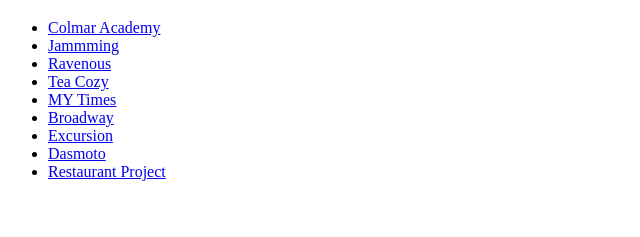
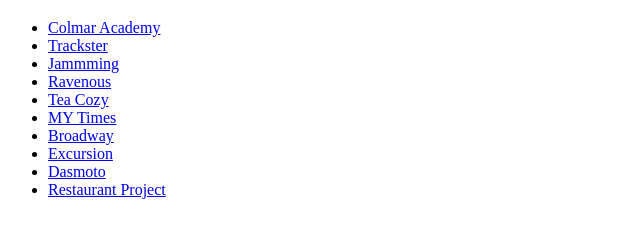
Before and after one commit to hobbes179/hobbes179.github.io, a plain HTML site: page index.html in a window 1280 px wide. Shown: the part 61-298 px from the top of the page, without its empty margins (0-640 px from the left). Drawn offline with Linux system fonts and the light colour scheme.

Commit message:
add trackster

```diff
--- a/index.html
+++ b/index.html
@@ -8,6 +8,7 @@
     <h1>Frank's Web Dev Portfolio</h1>
     <ul>
       <li><a href="colmar_academy">Colmar Academy</a></li>
+      <li><a href="trackster">Trackster</a></li>
       <li><a href="jammming">Jammming</a></li>
       <li><a href="ravenous">Ravenous</a></li>
       <li><a href="Tea_Cozy">Tea Cozy</a></li>
```
